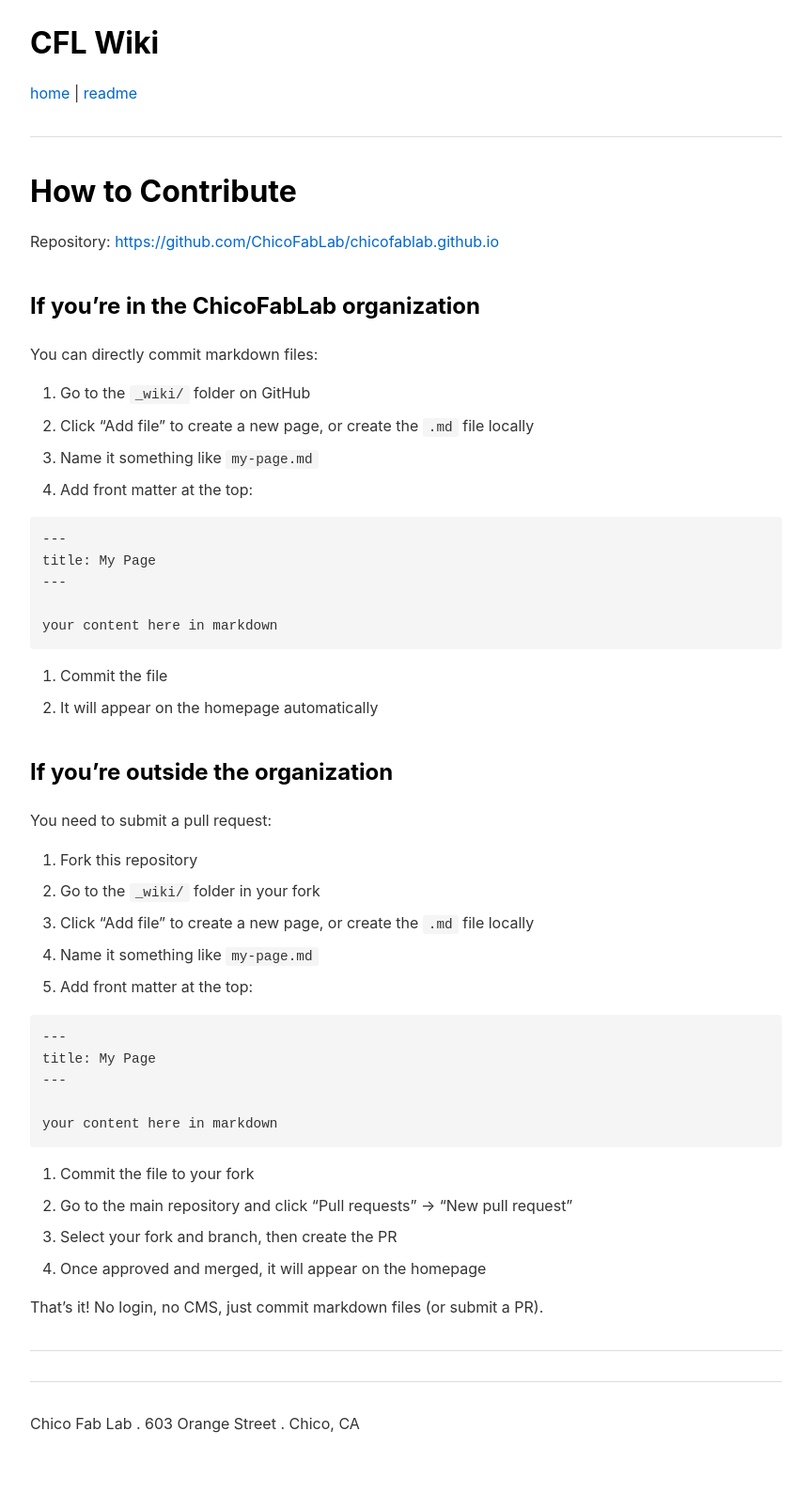
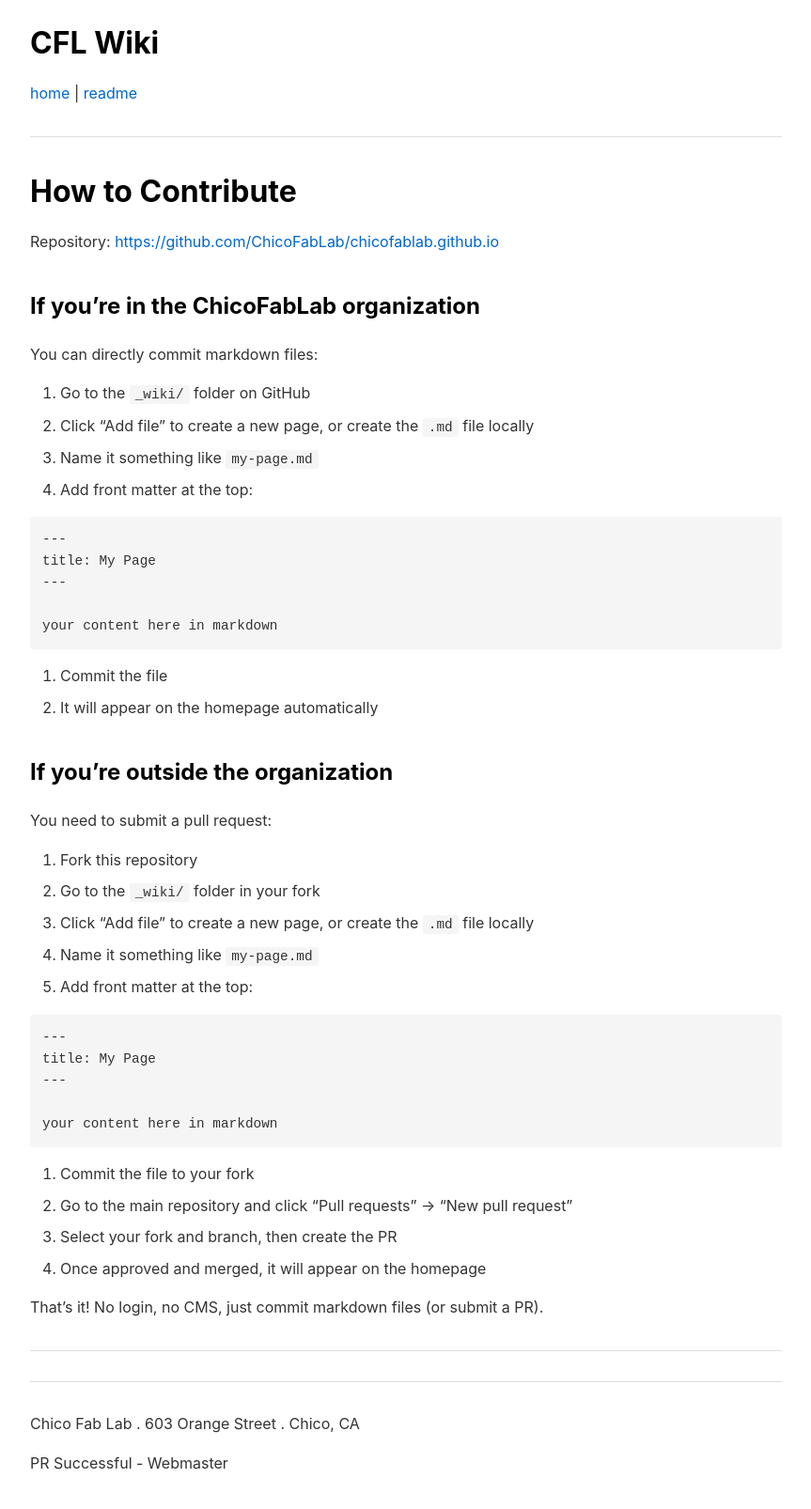
Before and after one commit to ChicoFabLab/chicofablab.github.io, a Jekyll site: the page built from README.md, in a window 1280 px wide. Shown: the whole page at 94% size, without its empty margins (208-1071 px from the left). Built offline with Jekyll 4.4.1, drawn with Linux system fonts in a browser that asks for light colours; before the commit the page ends 1565 px from its top, so only the background shows below that.

Commit message:
Add PR Successful - Webmaster to footer

```diff
--- a/_layouts/default.html
+++ b/_layouts/default.html
@@ -20,6 +20,7 @@
 
 <footer>
 <p>Chico Fab Lab . 603 Orange Street . Chico, CA</p>
+<p>PR Successful - Webmaster</p>
 </footer>
 </body>
 </html>
```
